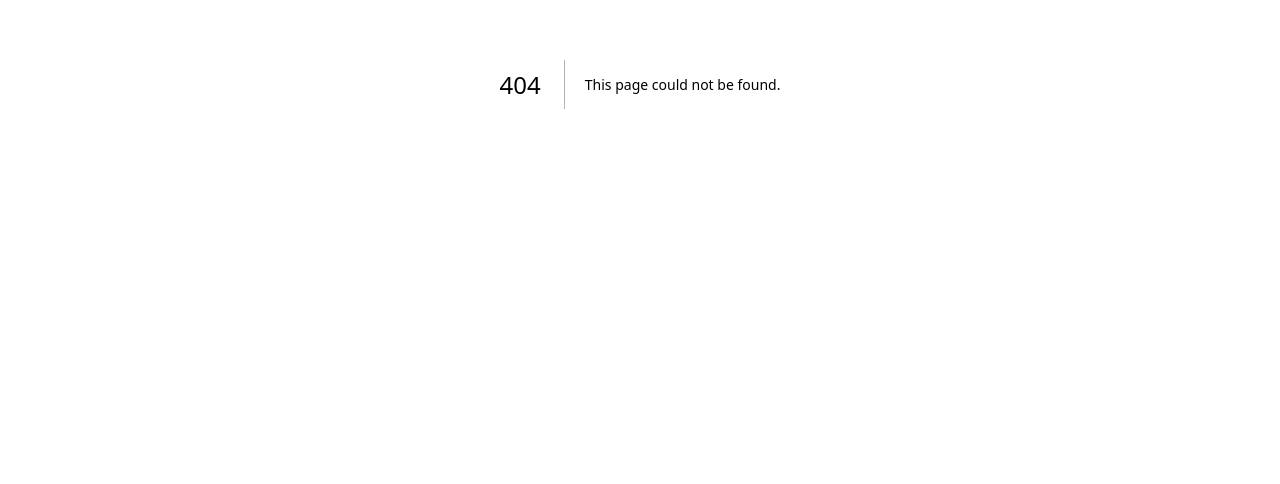
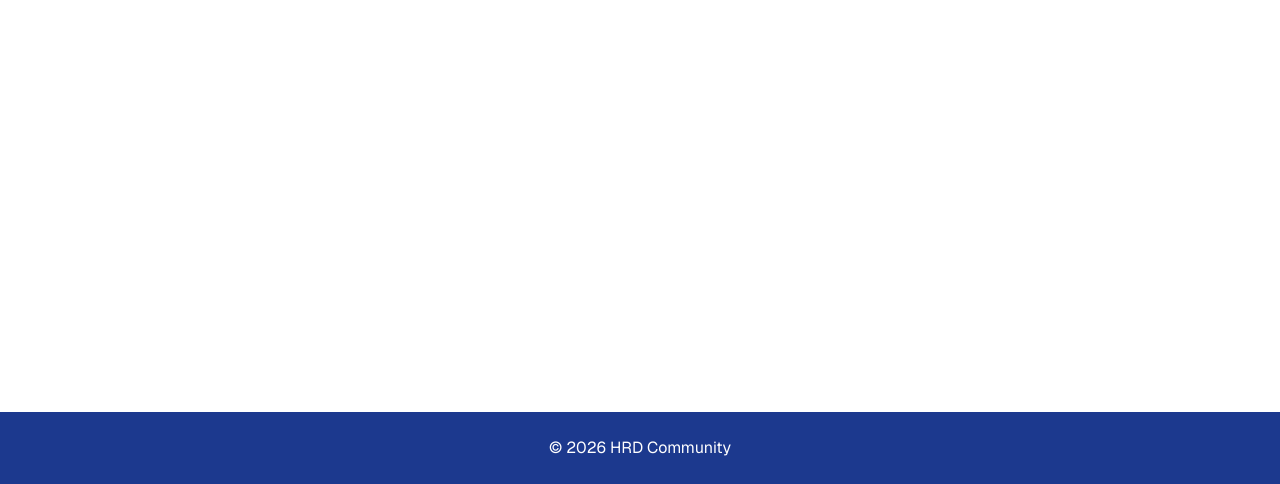
Before and after one commit to cod-itor/GROUP-E-coding-challange-frontend, a Next.js app: page /question-feed in a window 1280 px wide. Before the commit this address had no page. Shown: the part 316-800 px from the top of the page. Built offline with nearby package versions, Linux system fonts and the light colour scheme.

Commit message:
create layout page question-feed

```diff
--- a/src/app/(site)/layout.jsx
+++ b/src/app/(site)/layout.jsx
@@ -0,0 +1,3 @@
+export default function layout({ children }) {
+  return <div>{children}</div>;
+}
--- /dev/null
+++ b/src/app/(site)/question-feed/page.jsx
@@ -0,0 +1,34 @@
+import QuestionListSectionComponent from "@/app/components/QuestionListSectionComponent";
+import TagsComponent from "@/app/components/TagsComponent";
+import TopHelperComponent from "@/app/components/TopHelperComponent";
+import React from "react";
+
+export default function page() {
+  return (
+    <>
+      <div className="min-h-screen flex flex-col">
+        {/* Navbar */}
+        <div></div>
+
+        {/* Main section */}
+        <main className="flex-1 max-w-7xl mx-auto w-full p-6 grid grid-cols-12 gap-6">
+          {/* Left Content */}
+          <div className="col-span-12 lg:col-span-8">
+            {/* <QuestionListSectionComponent /> */}
+          </div>
+
+          {/* Right Sidebar */}
+          <div className="col-span-12 lg:col-span-4 space-y-4">
+            {/* <TopHelperComponent /> */}
+            {/* <TagsComponent /> */}
+          </div>
+        </main>
+
+        {/* Footer */}
+        <footer className="bg-blue-900 text-white p-6 text-center">
+          © 2026 HRD Community
+        </footer>
+      </div>
+    </>
+  );
+}
```
